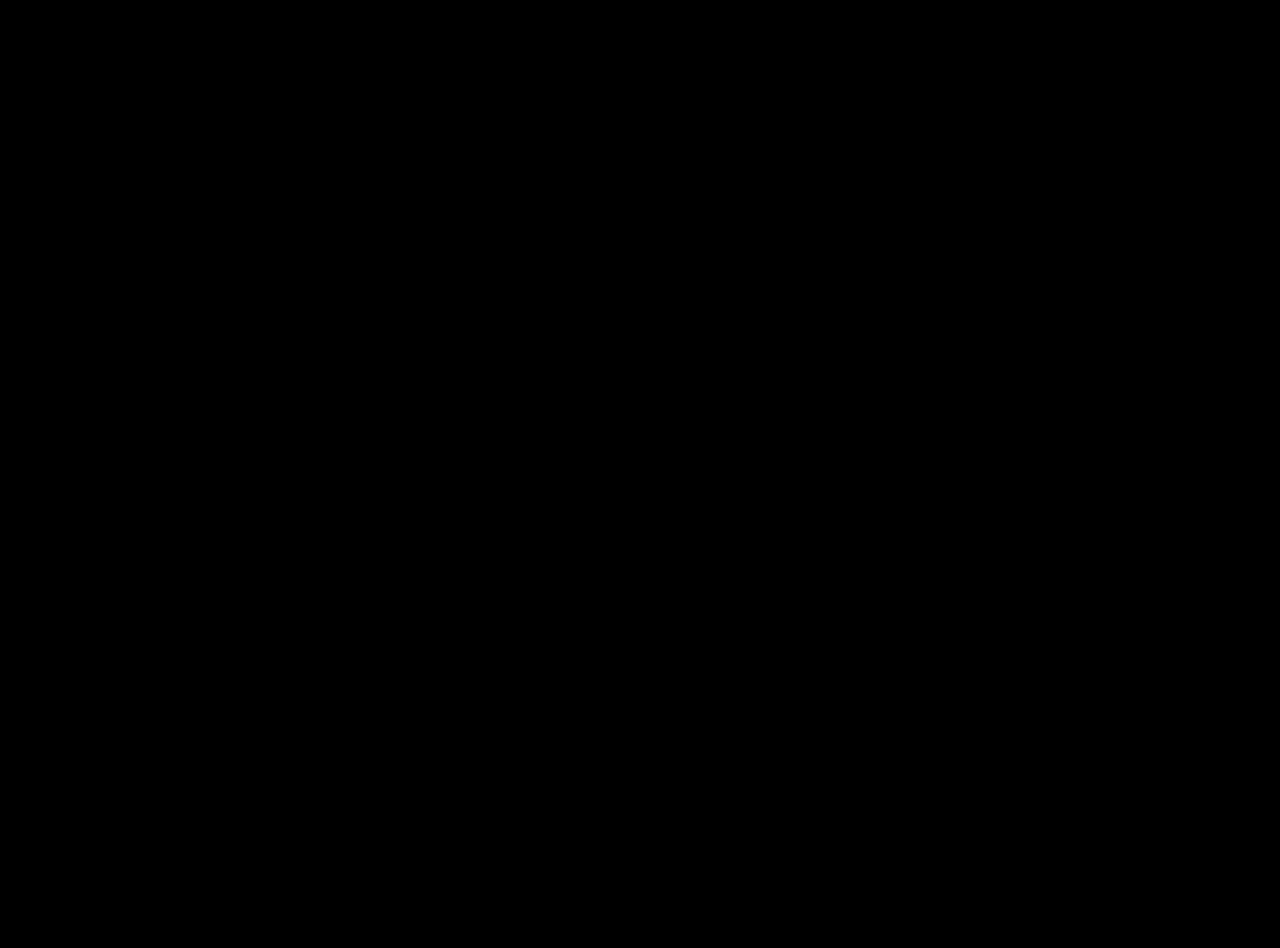
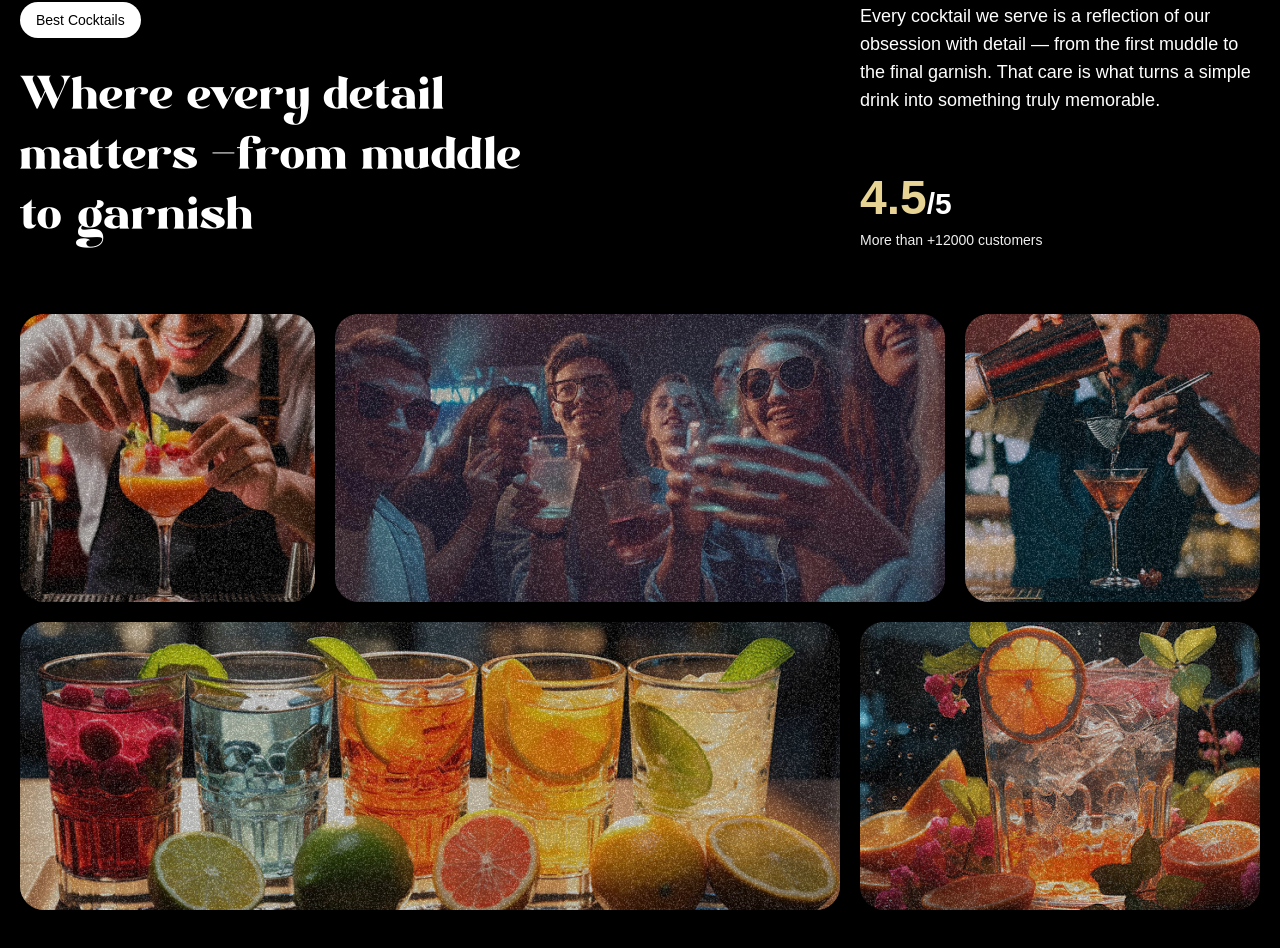
Before and after one commit to haifa17/gsap_cocktails, a Next.js app: page / in a window 1280 px wide. Shown: the part 1710-2658 px from the top of the page. Before the commit the page ends 1600 px from the top, so only its background shows below. Built offline with nearby package versions, Linux system fonts and the light colour scheme; a web font is replaced by a local one.

Commit message:
implement about section

```diff
--- a/app/page.jsx
+++ b/app/page.jsx
@@ -1,3 +1,4 @@
+import About from "@/components/About";
 import Cocktails from "@/components/Cocktails";
 import Hero from "@/components/Hero";
 import Navbar from "@/components/Navbar";
@@ -11,6 +12,7 @@ export default function Home() {
       <Navbar />
       <Hero />
       <Cocktails />
+      <About />
     </div>
   );
 }
--- /dev/null
+++ b/components/About.jsx
@@ -0,0 +1,104 @@
+"use client";
+
+import { useGSAP } from "@gsap/react";
+import gsap from "gsap";
+import { SplitText } from "gsap/all";
+import React from "react";
+
+const About = () => {
+  useGSAP(() => {
+    const titleSplit = SplitText.create("#about h2", {
+      type: "words",
+    });
+
+    const scrollTimeline = gsap.timeline({
+      scrollTrigger: {
+        trigger: "#about",
+        start: "top 100%",
+        end: "bottom 20%",
+      },
+    });
+
+    scrollTimeline
+      .from(titleSplit.words, {
+        opacity: 0,
+        duration: 1,
+        yPercent: 100,
+        ease: "expo.out",
+        stagger: 0.02,
+      })
+      .from(
+        ".top-grid div, .bottom-grid div",
+        {
+          opacity: 0,
+          duration: 1,
+          ease: "power1.inOut",
+          stagger: 0.04,
+        },
+        "-=0.5"
+      );
+  });
+  return (
+    <div id="about">
+      <div className="mb-16 md:px-0 px-5">
+        <div className="content">
+          <div className="md:col-span-8">
+            <p className="badge">Best Cocktails</p>
+            <h2>
+              Where every detail matters <span className="text-white">-</span>
+              from muddle to garnish
+            </h2>
+          </div>
+
+          <div className="sub-content">
+            <p>
+              Every cocktail we serve is a reflection of our obsession with
+              detail — from the first muddle to the final garnish. That care is
+              what turns a simple drink into something truly memorable.
+            </p>
+
+            <div>
+              <p className="md:text-3xl text-xl font-bold">
+                <span>4.5</span>/5
+              </p>
+              <p className="text-sm text-white-100">
+                More than +12000 customers
+              </p>
+            </div>
+          </div>
+        </div>
+      </div>
+
+      <div className="top-grid">
+        <div className="md:col-span-3">
+          <div className="noisy" />
+          <img src="/images/abt1.png" alt="grid-img-1" />
+        </div>
+
+        <div className="md:col-span-6">
+          <div className="noisy" />
+          <img src="/images/abt2.png" alt="grid-img-2" />
+        </div>
+
+        <div className="md:col-span-3">
+          <div className="noisy" />
+          <img src="/images/abt5.png" alt="grid-img-5" />
+        </div>
+      </div>
+
+      <div className="bottom-grid">
+        <div className="md:col-span-8">
+          <div className="noisy" />
+          <img src="/images/abt3.png" alt="grid-img-3" />
+        </div>
+
+        <div className="md:col-span-4">
+          <div className="noisy" />
+          <img src="/images/abt4.png" alt="grid-img-4" />
+        </div>
+      </div>
+    </div>
+  );
+};
+
+export default About;
--- a/components/Cocktails.jsx
+++ b/components/Cocktails.jsx
@@ -9,9 +9,9 @@ const Cocktails = () => {
   useGSAP(() => {
     const parallaxTimeline = gsap.timeline({
       scrollTrigger: {
-		trigger: '#cocktails',
-        start: "top 30%",
-        end: "bottom 80%",
+        trigger: "#cocktails",
+        start: "top 80%",
+        end: "bottom 20%",
         scrub: true, //animate on scroll
       },
     });
@@ -23,6 +23,7 @@ const Cocktails = () => {
       .from("#c-right-leaf", {
         x: 100,
         y: 100,
+        stagger: 0.5,
       });
   });
   return (
--- a/components/Hero.jsx
+++ b/components/Hero.jsx
@@ -42,8 +42,8 @@ const Hero = () => {
       .timeline({
         scrollTrigger: {
           trigger: "#hero",
-          start: "top top",
-          end: "bottom top",
+          start: "top 80%", // triggers when top of section hits 80% viewport height
+          end: "bottom 20%",
           scrub: true,
         },
       })
```
